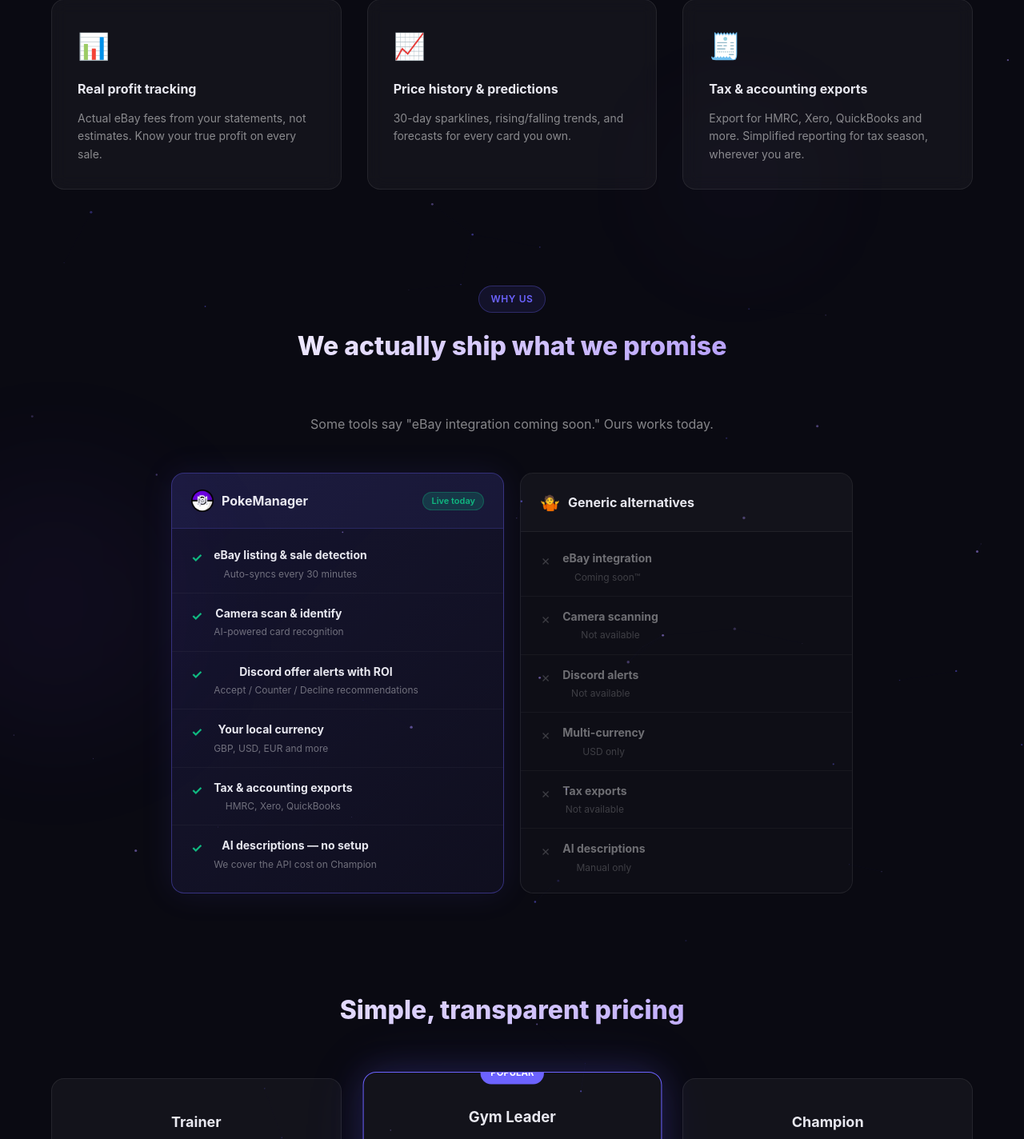
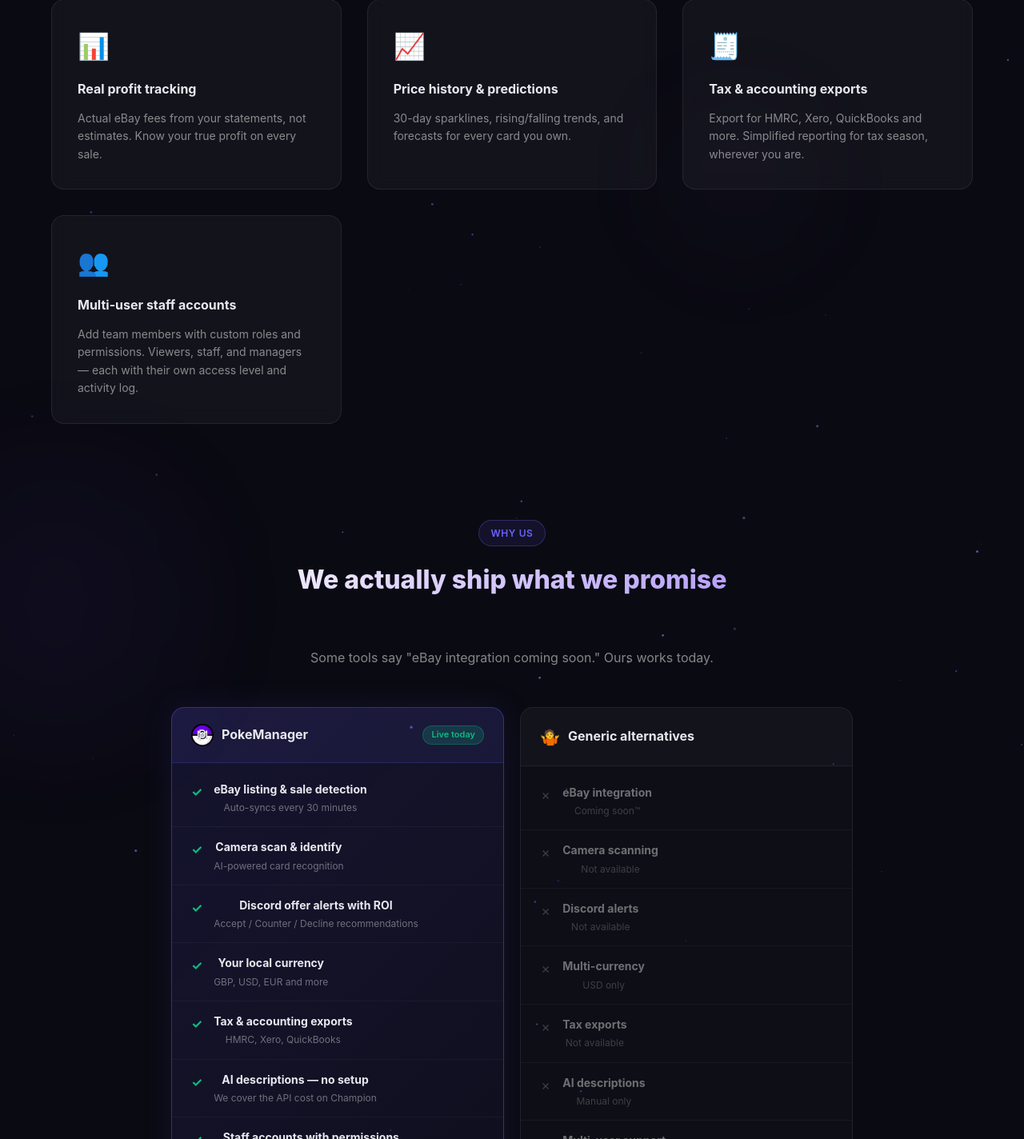
Before and after one commit to Azarele/pokemanager, a FastAPI app: page /login in a window 1280 px wide. Shown: the part 1176-2600 px from the top of the page at 80% size. Run offline with FastAPI, Linux system fonts and the light colour scheme; data that the repository does not hold is empty.

Commit message:
feat: staff accounts and guide added to landing page

```diff
--- a/web/templates/landing.html
+++ b/web/templates/landing.html
@@ -956,7 +956,7 @@
     <ul class="nav-links" id="nav-links">
       <li><a href="#features">Features</a></li>
       <li><a href="#pricing">Pricing</a></li>
-      <li><a href="#guide">Guide</a></li>
+      <li><a href="/guide">Guide</a></li>
     </ul>
     <div class="nav-actions">
       <button class="btn-nav btn-login" onclick="openAuthModal('login')">Log in</button>
@@ -1033,6 +1033,11 @@
         <h3>Tax & accounting exports</h3>
         <p>Export for HMRC, Xero, QuickBooks and more. Simplified reporting for tax season, wherever you are.</p>
       </div>
+      <div class="feature-card">
+        <div class="feature-icon">👥</div>
+        <h3>Multi-user staff accounts</h3>
+        <p>Add team members with custom roles and permissions. Viewers, staff, and managers — each with their own access level and activity log.</p>
+      </div>
     </div>
   </section>
 
@@ -1093,6 +1098,13 @@
               <p>We cover the API cost on Champion</p>
             </div>
           </div>
+          <div class="vs-item vs-yes">
+            <span class="vs-icon">✓</span>
+            <div>
+              <strong>Staff accounts with permissions</strong>
+              <p>Viewers, staff, and managers on Champion</p>
+            </div>
+          </div>
         </div>
       </div>
 
@@ -1126,6 +1138,10 @@
           <div class="vs-item vs-no">
             <span class="vs-icon-no">✗</span>
             <div><strong>AI descriptions</strong><p>Manual only</p></div>
+          </div>
+          <div class="vs-item vs-no">
+            <span class="vs-icon-no">✗</span>
+            <div><strong>Multi-user support</strong><p>No staff accounts</p></div>
           </div>
         </div>
       </div>
@@ -1176,6 +1192,9 @@
           <div class="pricing-feature yes">✓ AI descriptions included</div>
           <div class="pricing-feature yes">✓ Scan & Add/Sell</div>
           <div class="pricing-feature yes">✓ Priority support</div>
+          <div class="pricing-feature yes">✓ Multi-user staff accounts</div>
+          <div class="pricing-feature yes">✓ Role-based permissions</div>
+          <div class="pricing-feature yes">✓ Activity log & audit trail</div>
           <div class="pricing-feature yes">✓ Early access features</div>
           <div class="pricing-feature yes">✓ API access</div>
         </div>
```
